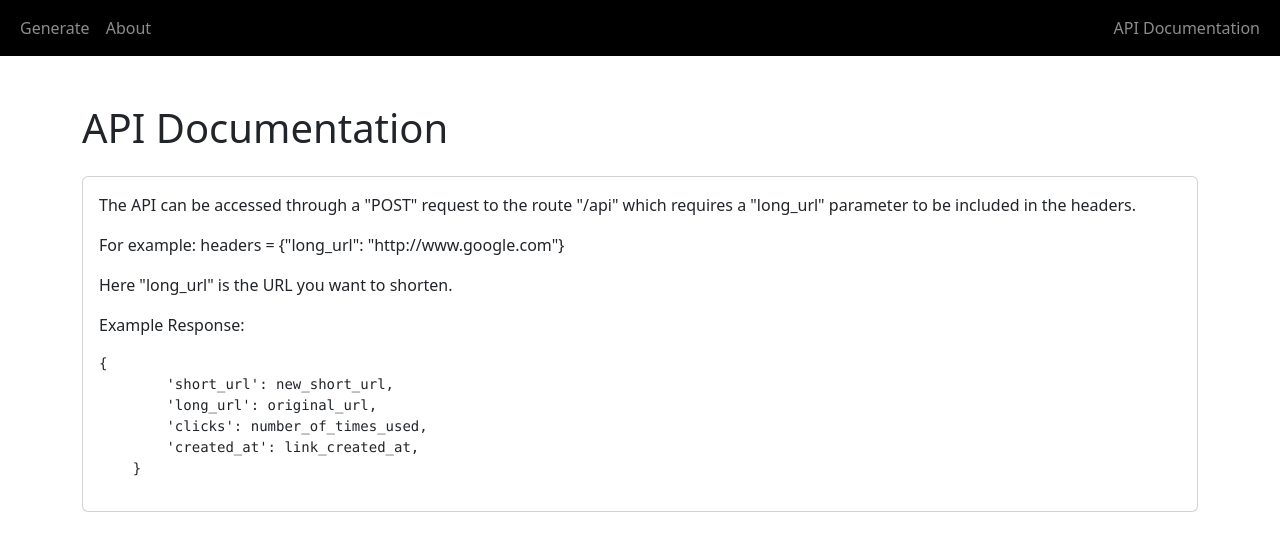
After one commit to Samarthh2601/URL-shortener-Django, a Django app: template urlShort/templates/urlShort/api_docs.html in a window 1280 px wide. The commit adds this page. Shown: the top 551 px of the page. Run offline with Django 5.2, Linux system fonts and the light colour scheme; the template is opened without the code that fills it, so the values that code supplies are empty.

Commit message:
Add API docs

```diff
--- /dev/null
+++ b/urlShort/templates/urlShort/api_docs.html
@@ -0,0 +1,21 @@
+{% extends 'urlShort/base.html' %}
+
+{% block content %}
+    <div class="container">
+        <h1 class="mt-5">API Documentation</h1>
+        <div class="card mt-4">
+            <div class="card-body">
+                <p class="card-text">The API can be accessed through a "POST" request to the route "/api" which requires a "long_url" parameter to be included in the headers.</p>
+                <p class="card-text">For example: headers = {"long_url": "http://www.google.com"}</p>
+                <p class="card-text">Here "long_url" is the URL you want to shorten.</p>
+                <p class="card-text">Example Response:</p>
+                <pre><code>{
+        'short_url': new_short_url,
+        'long_url': original_url,
+        'clicks': number_of_times_used,
+        'created_at': link_created_at,
+    }</code></pre>
+            </div>
+        </div>
+    </div>
+{% endblock %}
--- a/urlShort/templates/urlShort/base.html
+++ b/urlShort/templates/urlShort/base.html
@@ -28,7 +28,7 @@
         </ul>
         <ul class="navbar-nav ms-auto mb-2 mb-lg-0">
             <li class="nav-item">
-                <a class="nav-link" href="#">API Documentation</a>
+                <a class="nav-link" href="{% url 'docs' %}">API Documentation</a>
             </li>
         </ul>
       </div>
--- a/urlShort/urls.py
+++ b/urlShort/urls.py
@@ -5,6 +5,7 @@ from . import views
 urlpatterns = [
     path('', views.gen_url, name='generate-url'),
     path('api/', views.api_shortener, name='api-shortener'),
+    path('docs/', views.api_docs, name='docs'),
     path('about/', views.about, name='about'),
     path('<short_url>/', views.redirect_url, name='redirect-url'),
 ]
--- a/urlShort/views.py
+++ b/urlShort/views.py
@@ -41,6 +41,9 @@ def redirect_url(request: HttpRequest, short_url: str):
 def about(request: HttpRequest):
     return render(request, 'urlShort/about.html')
 
+def api_docs(request: HttpRequest):
+    return render(request, 'urlShort/api_docs.html')
+
 def api_shortener(request: HttpRequest):
     long_url = request.headers.get('long_url')
 
```
Also changed, not shown: db.sqlite3.
